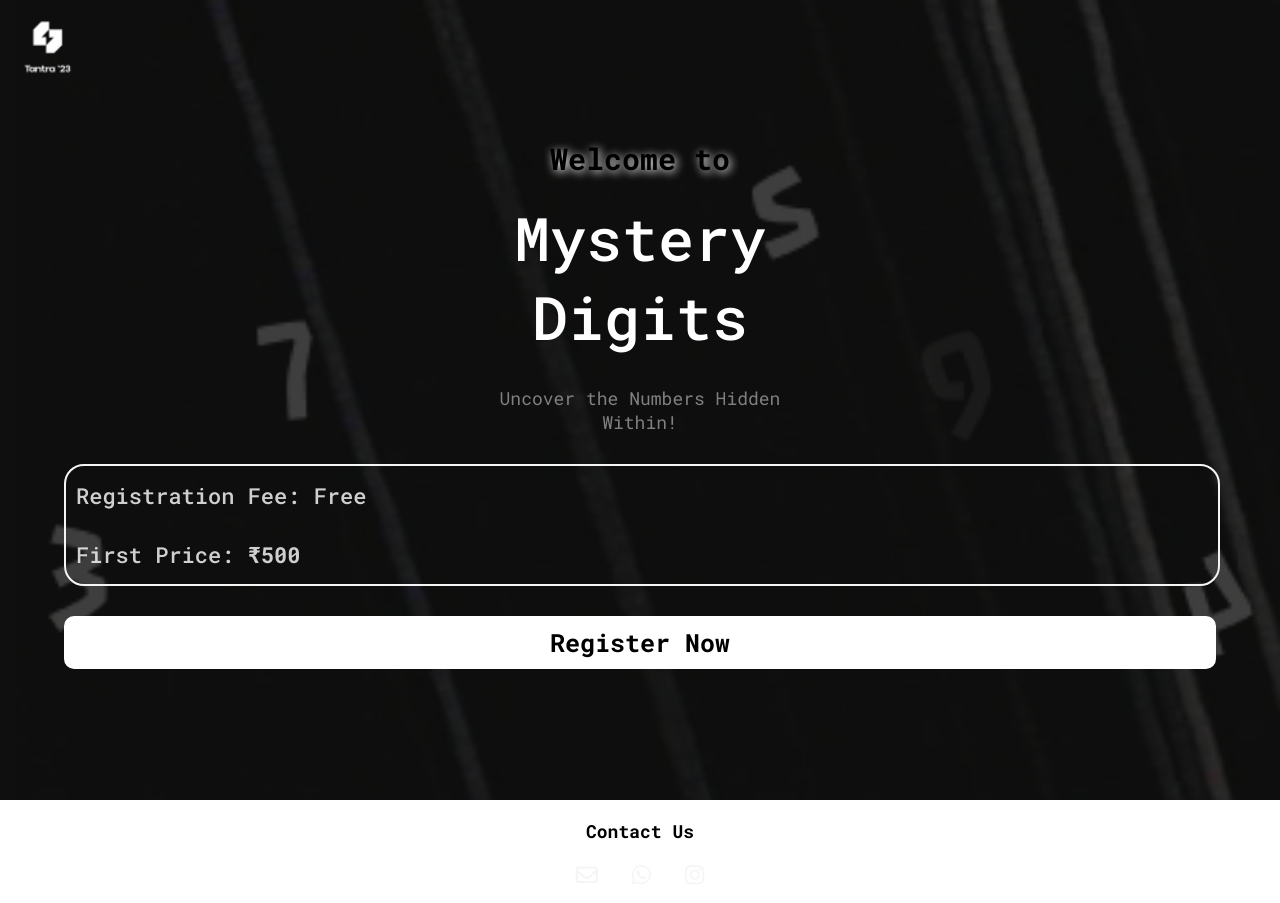
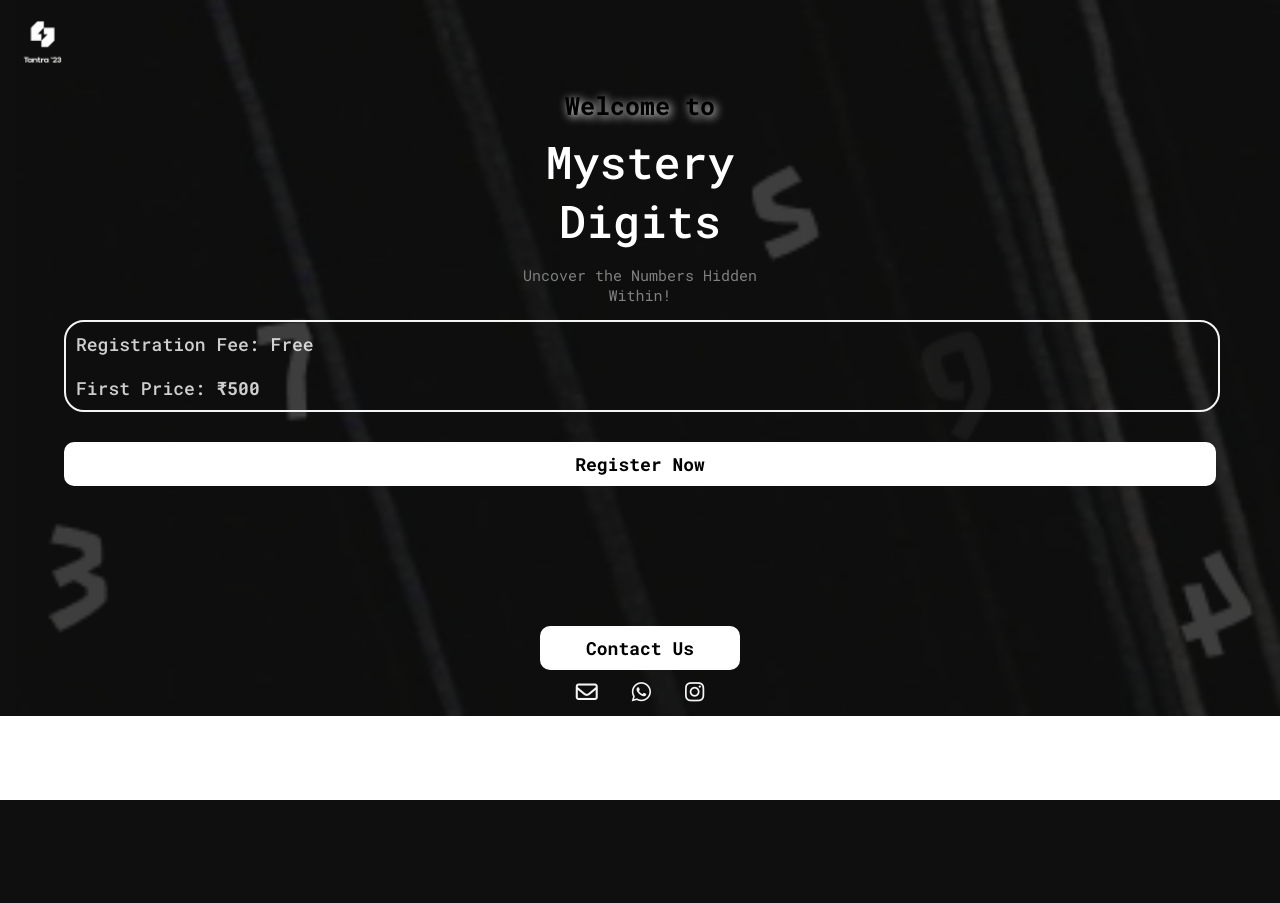
Before and after one commit to 1blackghost/mystery-digits, a Flask app: template mystery-digits-techfest/templates/index.html in a window 1280 px wide. After the commit the page ends 800 px from the top, so only its background shows below. Run offline with Flask 3, Linux system fonts and the light colour scheme; the template is opened without the code that fills it, so the values that code supplies are empty; some libraries are stand-ins or nearby versions.

Commit message:
not finished

```diff
--- a/mystery-digits-techfest/static/css/index.css
+++ b/mystery-digits-techfest/static/css/index.css
@@ -2,7 +2,7 @@ html,body{
     margin: 0px;
 }
     .container{
-        height: 100vh;
+        height: 100%;
         width: 100vw;
         background-image: url("../images/BG.png");
         background-size: cover;
@@ -13,7 +13,7 @@ html,body{
         height: fit-content;
     }
     .logo{
-        width: 55px;
+        width: 45px;
         height: fit-content;
         padding: 20px;
     }
@@ -22,16 +22,17 @@ html,body{
         text-shadow:  2px 2px 10px white;
         font-family: 'Roboto Mono', monospace;
         text-align: center;
-        font-size: 30px;
+        font-size: 25px;
         margin-bottom: 0px;
+        margin-top: 0px;
     }
     h2{
         color: white;
         font-family: 'Roboto Mono', monospace;
-        font-size: 60px;
+        font-size: 45px;
         text-align: center;
-        margin-top: 20px;
-        margin-bottom: 20px;
+        margin-top: 10px;
+        margin-bottom: 10px;
         font-weight: 500;
 
     }
@@ -39,8 +40,8 @@ html,body{
         text-align:center ;
         color: grey;
         font-family: 'Roboto Mono', monospace;
-        font-size: 18px;
-        margin: 30px auto;
+        font-size: 15px;
+        margin: 15px auto;
     }
     .registration_info{
         width: 90%;
@@ -51,9 +52,9 @@ html,body{
         flex-direction: column;
     }
     .fee,.price{
-        font-size: 22px;
+        font-size: 18px;
         color: rgba(245, 245, 245, 0.836);
-        padding: 15px 10px;
+        padding: 10px 10px;
         font-family: 'Roboto Mono', monospace;
         font-weight: 500;
     }
@@ -67,7 +68,7 @@ html,body{
         color: black;
         font-family: 'Roboto Mono', monospace;
         font-weight: bold;
-        font-size: 25px;
+        font-size: 18px;
         padding: 10px 0px;
         border-radius: 10px;
     }
```
Also changed, not shown: mystery-digits-techfest/static/css/login.css (+22 -12 lines), mystery-digits-techfest/templates/login.html (+4 -4 lines), mystery-digits-techfest/static/images/BG Login.png.
